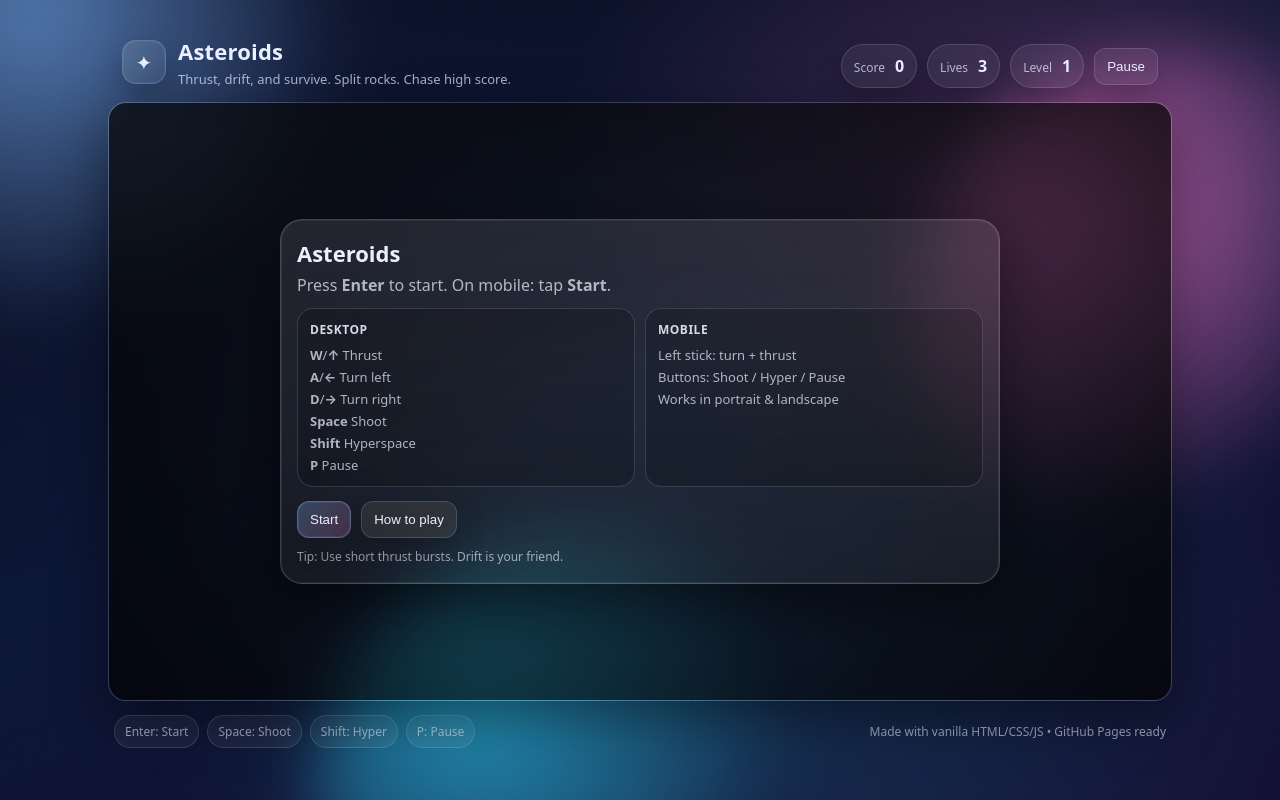
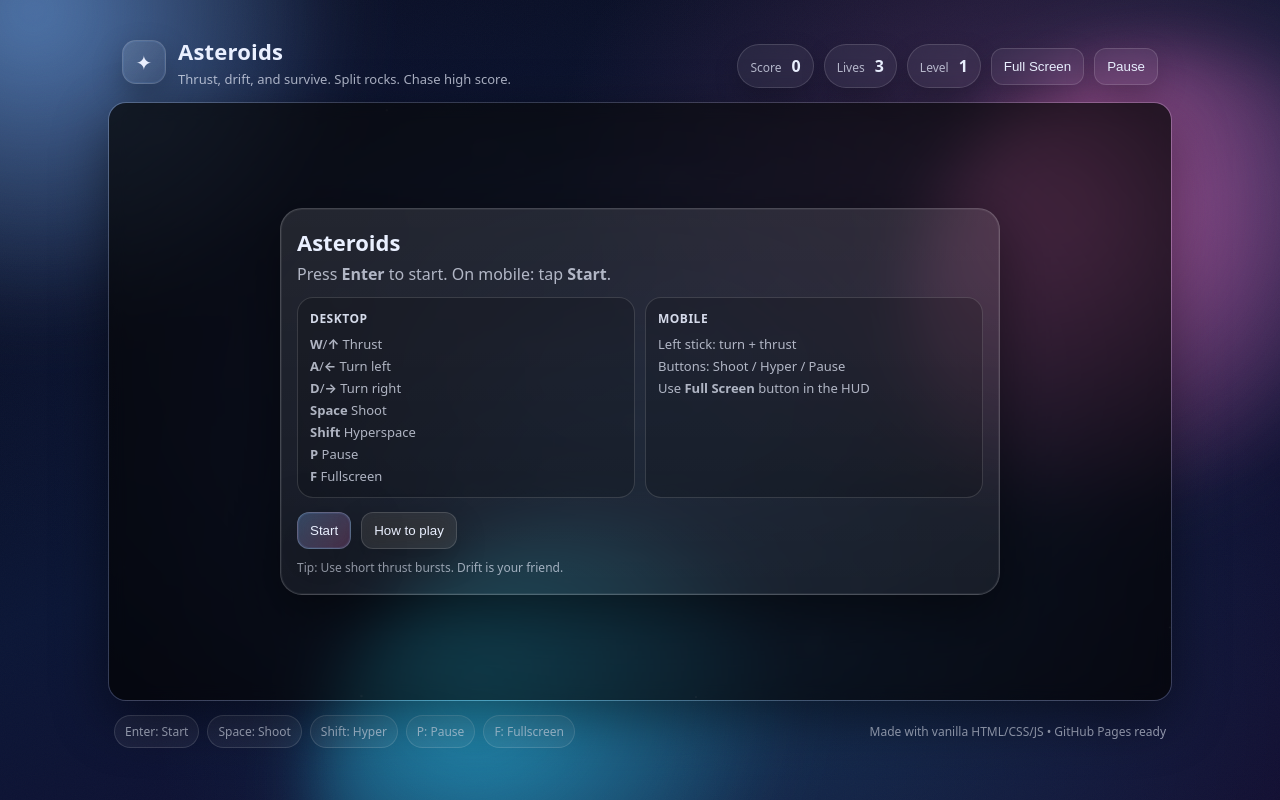
Before and after one commit to sheldoncooper9382-beep/freegames, a plain HTML site: page games/asteroids/index.html in a window 1280 px wide. Drawn offline with Linux system fonts and the light colour scheme.

Commit message:
Update index.html

```diff
--- a/games/asteroids/index.html
+++ b/games/asteroids/index.html
@@ -28,6 +28,10 @@
         <div class="pill"><span class="k">Score</span><span id="score">0</span></div>
         <div class="pill"><span class="k">Lives</span><span id="lives">3</span></div>
         <div class="pill"><span class="k">Level</span><span id="level">1</span></div>
+
+        <!-- NEW: Fullscreen toggle -->
+        <button id="btnFull" class="btn ghost" type="button" aria-label="Fullscreen">Full Screen</button>
+
         <button id="btnPause" class="btn ghost" type="button" aria-label="Pause">Pause</button>
       </div>
     </header>
@@ -50,6 +54,7 @@
                 <div><b>Space</b> Shoot</div>
                 <div><b>Shift</b> Hyperspace</div>
                 <div><b>P</b> Pause</div>
+                <div><b>F</b> Fullscreen</div>
               </div>
             </div>
             <div class="hint">
@@ -57,7 +62,7 @@
               <div class="hb">
                 <div>Left stick: turn + thrust</div>
                 <div>Buttons: Shoot / Hyper / Pause</div>
-                <div>Works in portrait & landscape</div>
+                <div>Use <b>Full Screen</b> button in the HUD</div>
               </div>
             </div>
           </div>
@@ -90,6 +95,7 @@
         <span class="chip">Space: Shoot</span>
         <span class="chip">Shift: Hyper</span>
         <span class="chip">P: Pause</span>
+        <span class="chip">F: Fullscreen</span>
       </div>
       <div class="muted">Made with vanilla HTML/CSS/JS • GitHub Pages ready</div>
     </footer>
```
